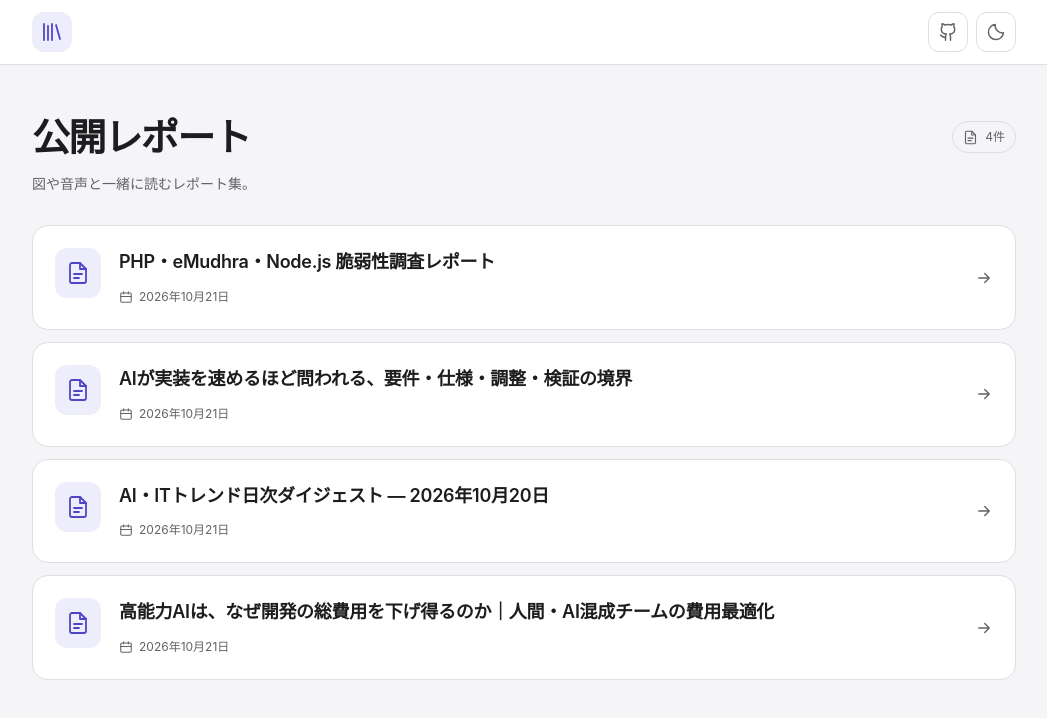
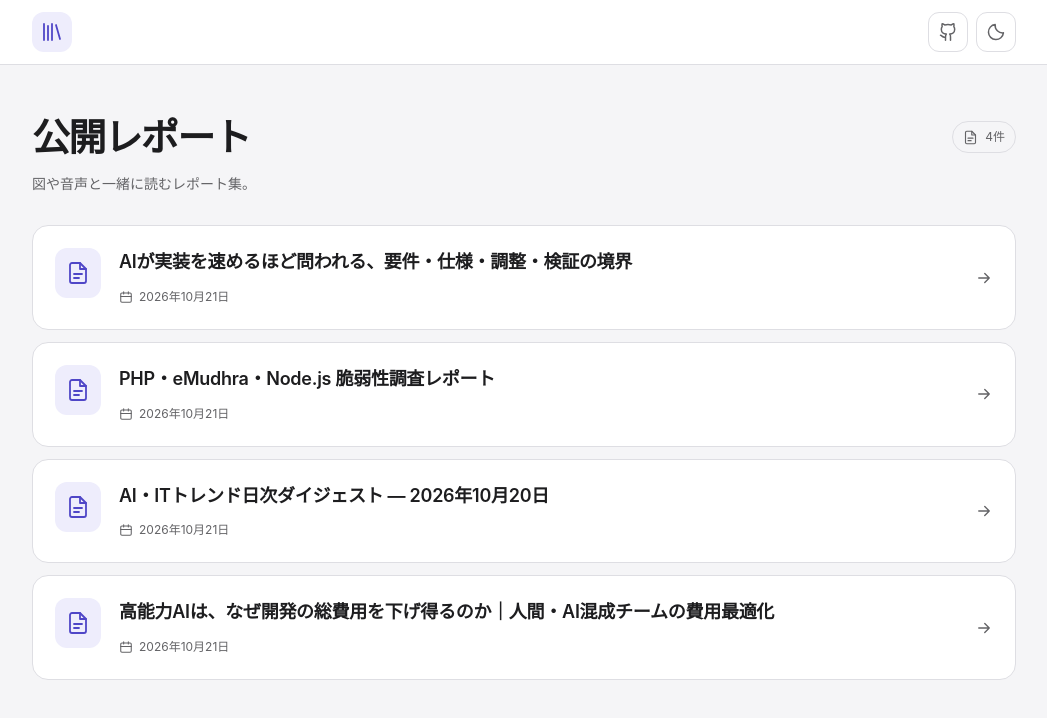
Before and after one commit to Ryoma0622/public-reports, a plain HTML site: page index.html in a window 1280 px wide. Shown: the whole page, without its empty margins (116-1163 px from the left). Drawn offline with Linux system fonts and the light colour scheme.

Commit message:
Publish static report: 20261020_article-pickup-summary_dot-222d9098db
Prompt-Summary: Publish a selected static report
Prompt-Category: other
Agent-Usage: harness=codex; scope=turn; source=pre-commit; status=snapshot; turn_id=01a15f49-7296-7dd0-94c4-d3d6e5a68204; input=8241492; model-effort=gpt-6.1-sol-high; cached_input=8050432; cache_write=0; output=36402; reasoning_output=15129; total=8277894; cost_usd=1.551183; cost_basis=standard-short-context-api-equivalent; input_convention=includes-cache
Agent-Usage-Total: harness=codex; scope=turn; source=pre-commit; status=snapshot; duration_ms=881588; duration_source=pre-commit-observed; turn_count=1; turn_id=01a15f49-7296-7dd0-94c4-d3d6e5a68204; input=8241492; cached_input=8050432; cache_write=0; output=36402; reasoning_output=15129; total=8277894; cost_usd=1.551183; cost_basis=standard-short-context-api-equivalent; input_convention=includes-cache
Agent-Commit-Usage: harness=codex; scope=commit-delta; source=pre-commit; turn_id=01a15f49-7296-7dd0-94c4-d3d6e5a68204..01a15f49-7296-7dd0-94c4-d3d6e5a68204; input=714024; model-effort=gpt-6.1-sol-high; cached_input=709632; cache_write=0; output=1655; reasoning_output=999; total=715679; cost_usd=0.096297; cost_basis=standard-short-context-api-equivalent; input_convention=includes-cache
Agent-Commit-Usage-Total: harness=codex; scope=commit-delta; source=pre-commit; turn_count=1; turn_id=01a15f49-7296-7dd0-94c4-d3d6e5a68204..01a15f49-7296-7dd0-94c4-d3d6e5a68204; input=714024; cached_input=709632; cache_write=0; output=1655; reasoning_output=999; total=715679; cost_usd=0.096297; cost_basis=standard-short-context-api-equivalent; input_convention=includes-cache
Agent-Session-Usage: harness=codex; scope=session-total; session_id=01a1515e-7565-7c30-b5ed-792de58166ec; turn_id=mixed; input=225840223; model-effort=gpt-6.1-sol-high; cached_input=221354496; cache_write=0; output=631400; reasoning_output=294182; total=226471623; cost_usd=37.420904; cost_basis=standard-short-context-api-equivalent; input_convention=includes-cache
Agent-Session-Usage-Total: harness=codex; scope=session-total; session_id=01a1515e-7565-7c30-b5ed-792de58166ec; turn_count=46; turn_id=01a15f49-7296-7dd0-94c4-d3d6e5a68204; input=225840223; cached_input=221354496; cache_write=0; output=631400; reasoning_output=294182; total=226471623; cost_usd=37.420904; cost_basis=standard-short-context-api-equivalent; input_convention=includes-cache
Co-authored-by: Codex <codex@openai.com>

```diff
--- a/reports.json
+++ b/reports.json
@@ -10,13 +10,13 @@
     "published_at": "2026-10-21T16:34:34.176119+00:00"
   },
   {
-    "slug": "20261020_article-pickup-summary_dot-222d9098db",
-    "title": "AIが実装を速めるほど問われる、要件・仕様・調整・検証の境界",
-    "published_at": "2026-10-21T16:35:25.095027+00:00"
-  },
-  {
     "slug": "20261021_php-emudhra-nodejs-security-b195ddbf10",
     "title": "PHP・eMudhra・Node.js 脆弱性調査レポート",
     "published_at": "2026-10-21T16:40:33.666695+00:00"
+  },
+  {
+    "slug": "20261020_article-pickup-summary_dot-222d9098db",
+    "title": "AIが実装を速めるほど問われる、要件・仕様・調整・検証の境界",
+    "published_at": "2026-10-21T16:41:31.463898+00:00"
   }
 ]
```
Also changed, not shown: reports/20261020_article-pickup-summary_dot-222d9098db/index.html (+1 -1 lines).
